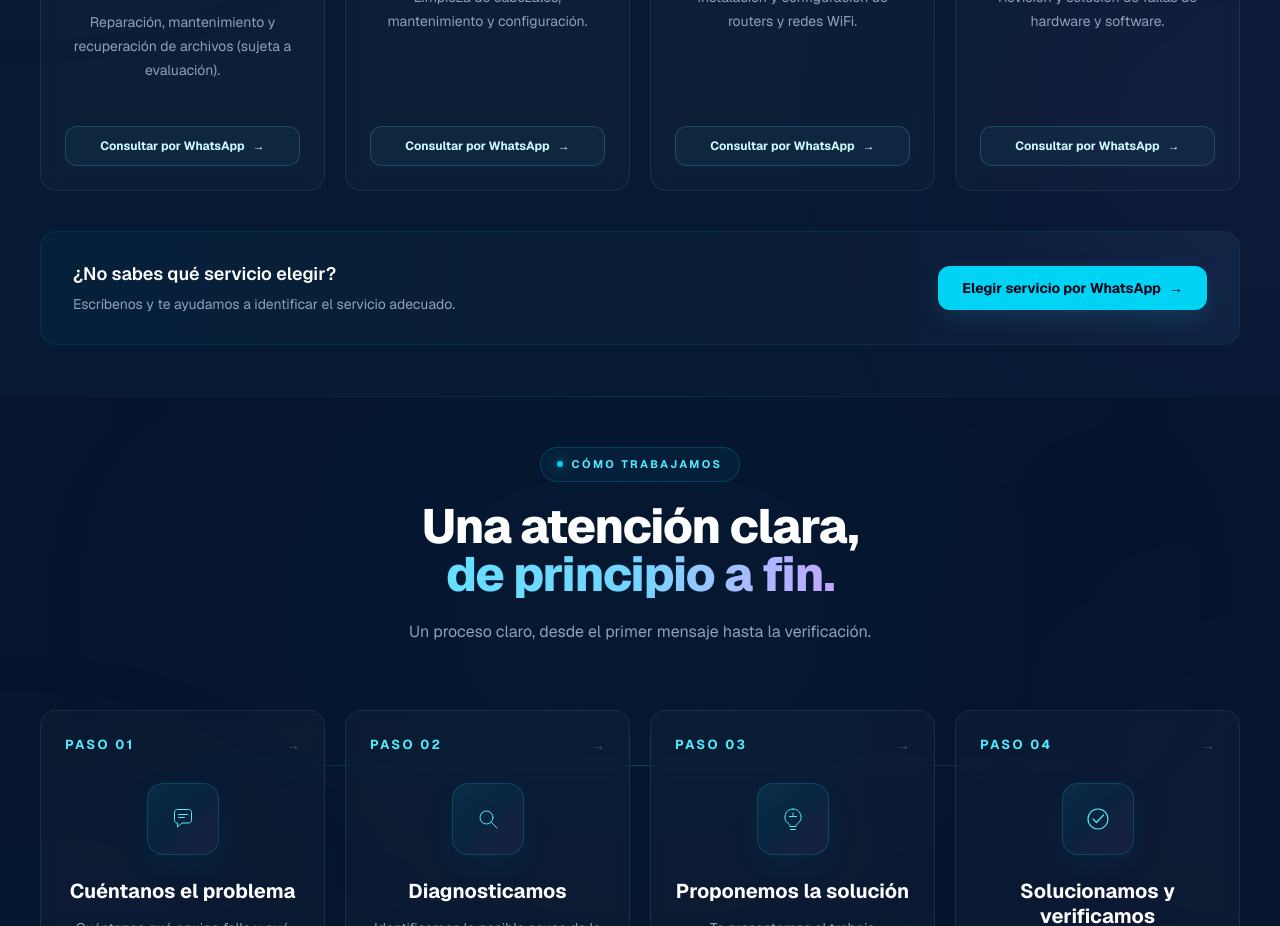
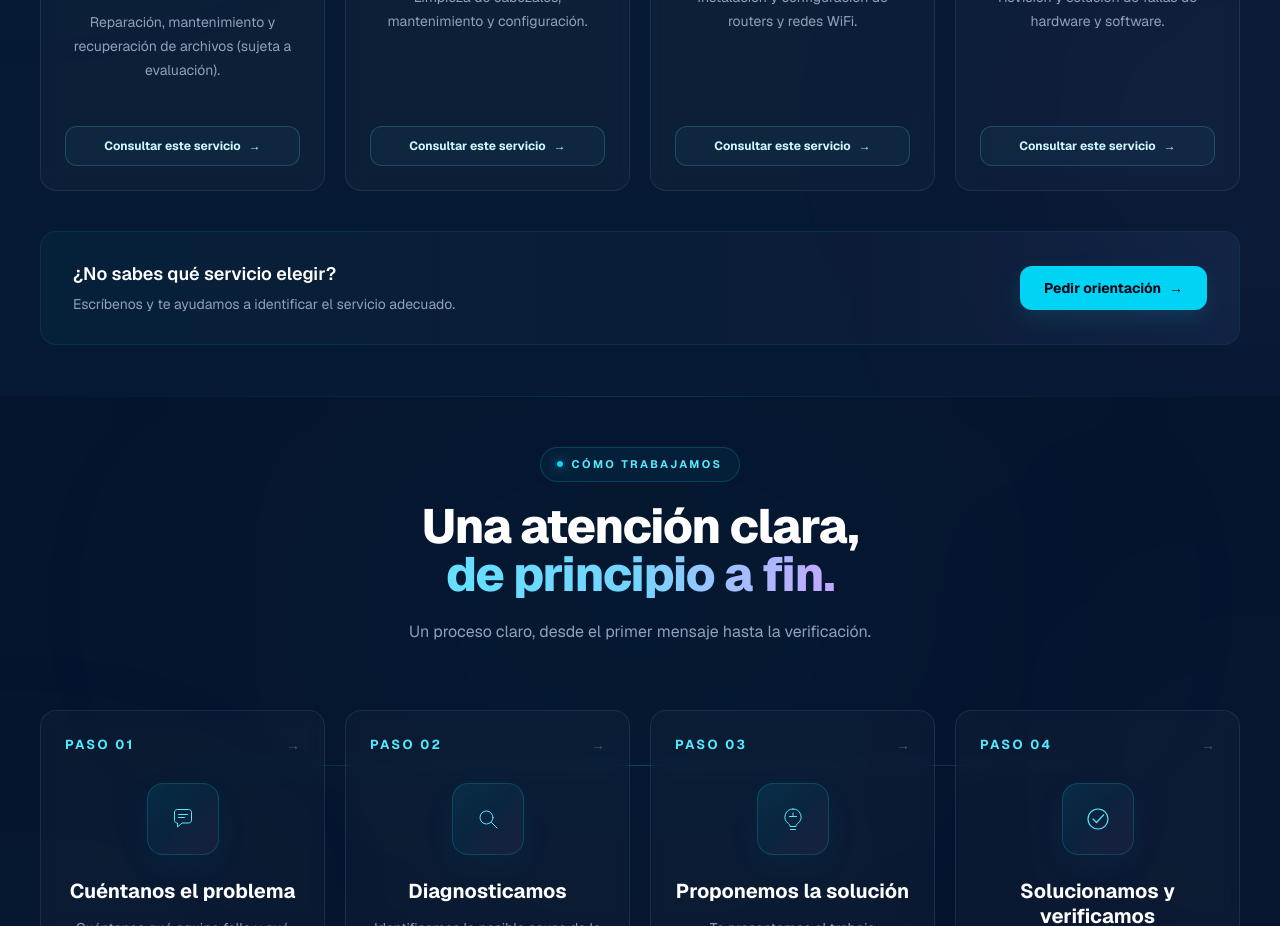
Before and after one commit to joakoguzp/puno-tech, a Next.js app: page / in a window 1280 px wide. Shown: the part 1460-2386 px from the top of the page. Built offline with nearby package versions, Linux system fonts and the light colour scheme.

Commit message:
Simplifica llamadas a la acción de servicios

```diff
--- a/src/components/sections/Services.tsx
+++ b/src/components/sections/Services.tsx
@@ -429,7 +429,7 @@ export default function Services() {
                   aria-label={`Consultar por WhatsApp el servicio de ${service.title}`}
                   className="relative mt-5 inline-flex min-h-10 w-full items-center justify-center gap-2 rounded-xl border border-cyan-300/20 bg-cyan-300/[0.045] px-4 py-2 text-xs font-bold text-cyan-100 transition-all duration-300 hover:border-cyan-300/40 hover:bg-cyan-300/10 hover:text-white focus-visible:outline-cyan-300"
                 >
-                  Consultar por WhatsApp
+                  Consultar este servicio
                   <span
                     aria-hidden="true"
                     className="transition-transform duration-300 group-hover:translate-x-1"
@@ -527,7 +527,7 @@ export default function Services() {
                 active:translate-y-0
               "
             >
-              Elegir servicio por WhatsApp
+              Pedir orientación
               <span className="ml-2">→</span>
             </a>
           </div>
```
